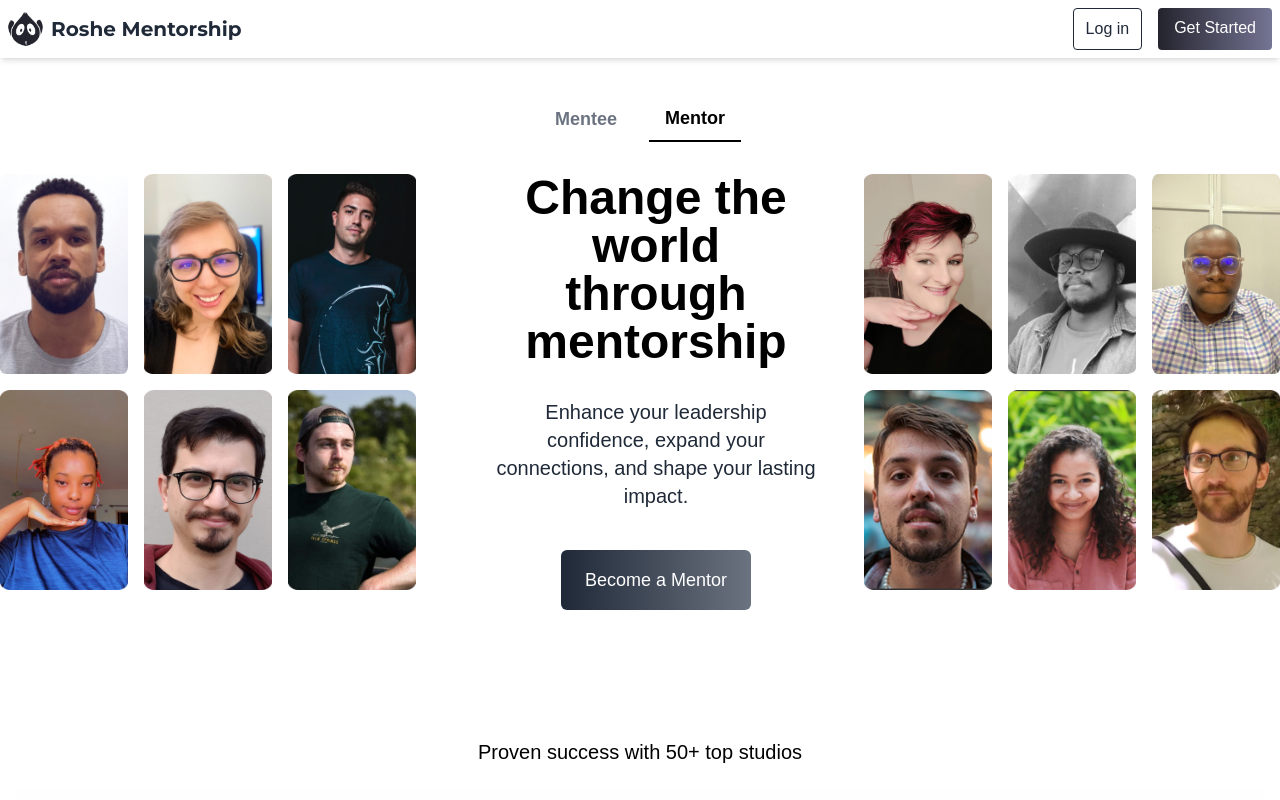
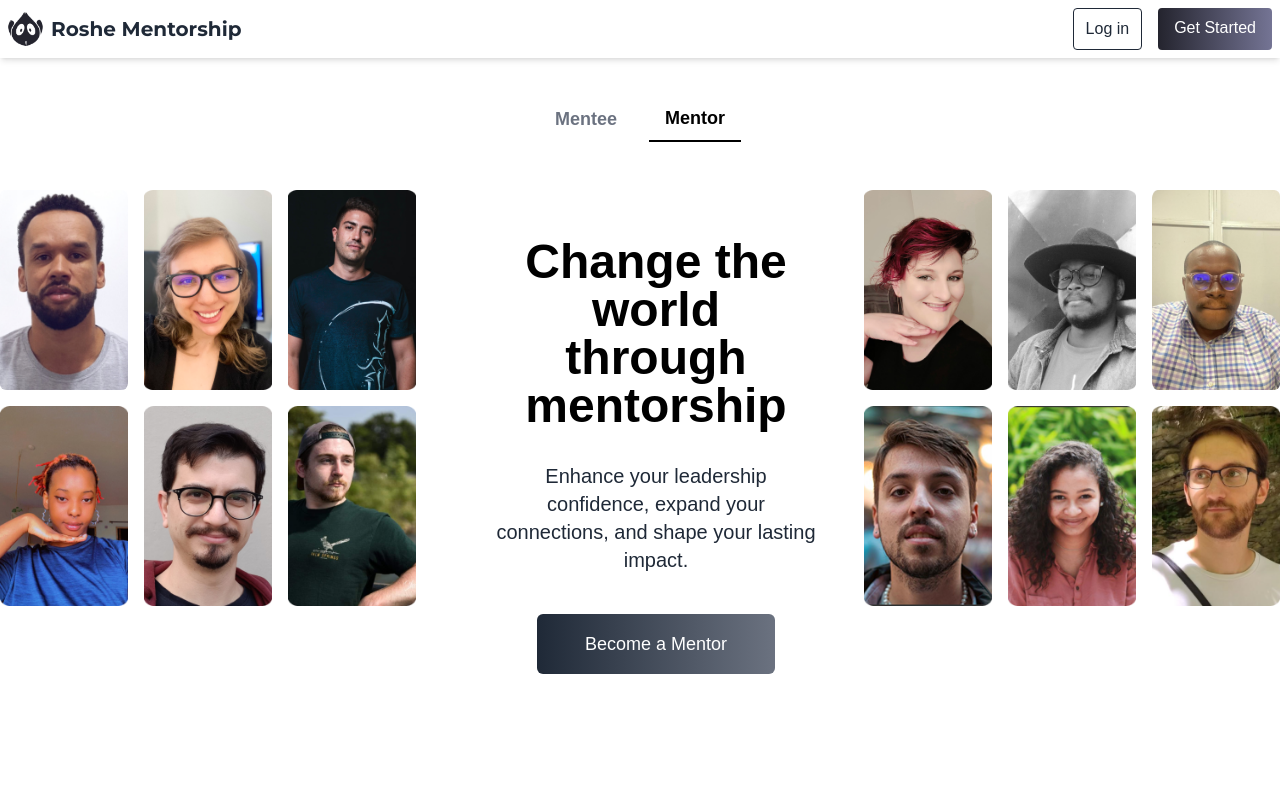
Before and after one commit to Roshe-Mentors/new_roshe, a Next.js app: page / in a window 1280 px wide. Shown: the top 800 px of the page. Built offline with nearby package versions, Linux system fonts and the light colour scheme.

Commit message:
Feat: adjust spacing and button dimensions in ToggleSection for improved layout and user experience

```diff
--- a/src/components/ToggleSection.tsx
+++ b/src/components/ToggleSection.tsx
@@ -10,7 +10,7 @@ const ToggleSection: React.FC = () => {
     <section className="bg-white py-12 md:py-24">
       <div className="container mx-auto px-4 md:px-0">
         {/* Toggle Buttons */}
-        <div className="flex justify-center mb-8 space-x-4">
+        <div className="flex justify-center mb-12 space-x-4">
           <button
             onClick={() => setSelectedView("mentee")}
             className={`text-base md:text-lg font-semibold px-3 md:px-4 py-2 ${
@@ -85,14 +85,14 @@ const ToggleSection: React.FC = () => {
           <div className="text-center lg:mx-12 lg:flex-1 transition-all duration-300 mb-12 lg:mb-0">
             {selectedView === "mentor" ? (
               <>
-                <h2 className="text-6xl md:text-5xl text-black font-extrabold mb-6 md:mb-8">
+                <h2 className="text-6xl md:text-5xl text-black font-extrabold mb-6 mt-12 md:mb-8">
                   Change the world through mentorship
                 </h2>
                 <p className="text-gray-800 mb-8 md:mb-10 text-lg md:text-xl px-4 md:px-0">
                   Enhance your leadership confidence, expand your <br/>connections,
                   and shape your lasting impact.
                 </p>
-                <button className="w-full md:w-auto px-6 py-4 bg-gradient-to-r from-gray-800 to-gray-500 text-white rounded-md hover:opacity-90 transition text-lg mb-8 md:mb-0">
+                <button className="w-full md:w-auto px-12 py-4 bg-gradient-to-r from-gray-800 to-gray-500 text-white rounded-md hover:opacity-90 transition text-lg mb-8 md:mb-0">
                   <Link href="/signup/mentor" legacyBehavior>
                     <a>Become a Mentor</a>
                   </Link>
```
